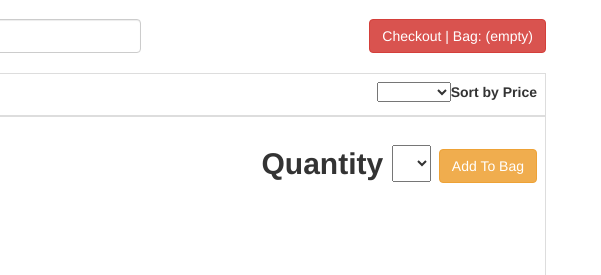
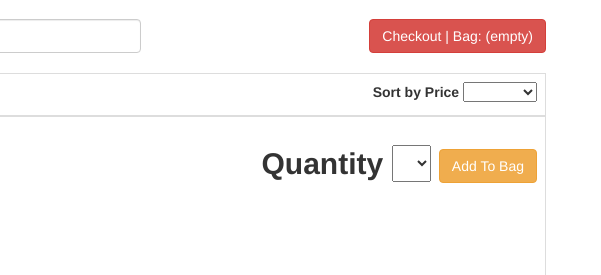
Before and after one commit to michaeldiguiseppi/angular_shopping_cart, a website: page src/index.html in a window 1280 px wide. Shown: the part 123-398 px from the top of the page, 679-1280 px from the left. Drawn offline with nearby package versions, Linux system fonts and the light colour scheme.

Commit message:
Added formatting for sort by price dropdown.

```diff
--- a/src/partials/teaInfo.html
+++ b/src/partials/teaInfo.html
@@ -6,12 +6,14 @@
       </th>
       <th>
         Information
-        <label for="sortDropdown" class="pull-right">Sort by Price</label>
-        <select name="sortDropdown" id="sortDropdown" ng-model="priceSort" class="pull-right">
-          <option ng-repeat="(key, value) in {'Highest': '-price', 'Lowest':'price'}" value={{value}}>
-            {{key}}
-          </option>
-        </select>
+        <span class="pull-right">
+          <label for="sortDropdown">Sort by Price</label>
+          <select name="sortDropdown" id="sortDropdown" ng-model="priceSort">
+            <option ng-repeat="(key, value) in {'Highest': '-price', 'Lowest':'price'}" value={{value}}>
+              {{key}}
+            </option>
+          </select>
+        </span>
       </th>
     </thead>
     <tbody ng-repeat="tea in teas | filter:search:strict | orderBy:priceSort">
```
